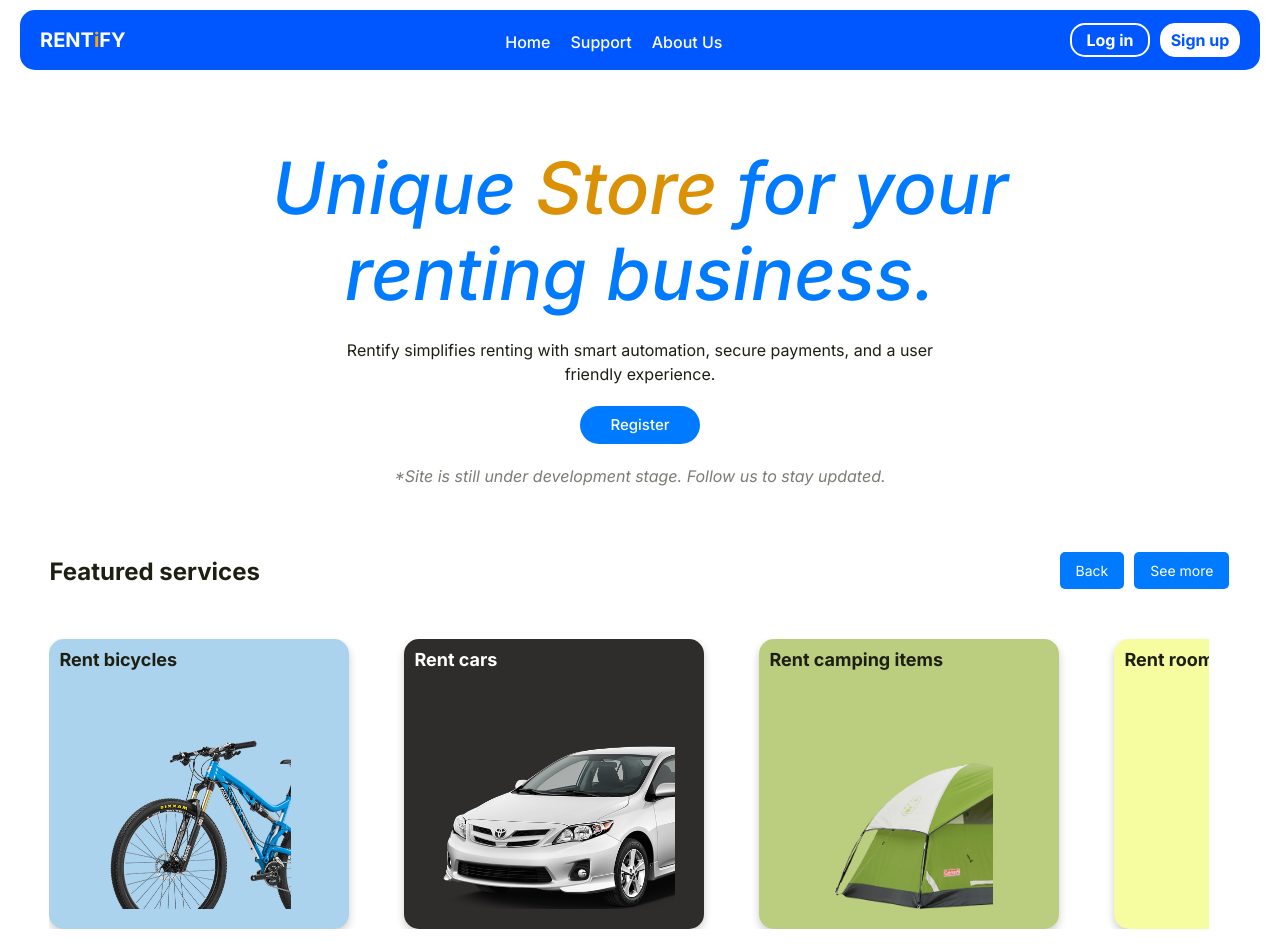
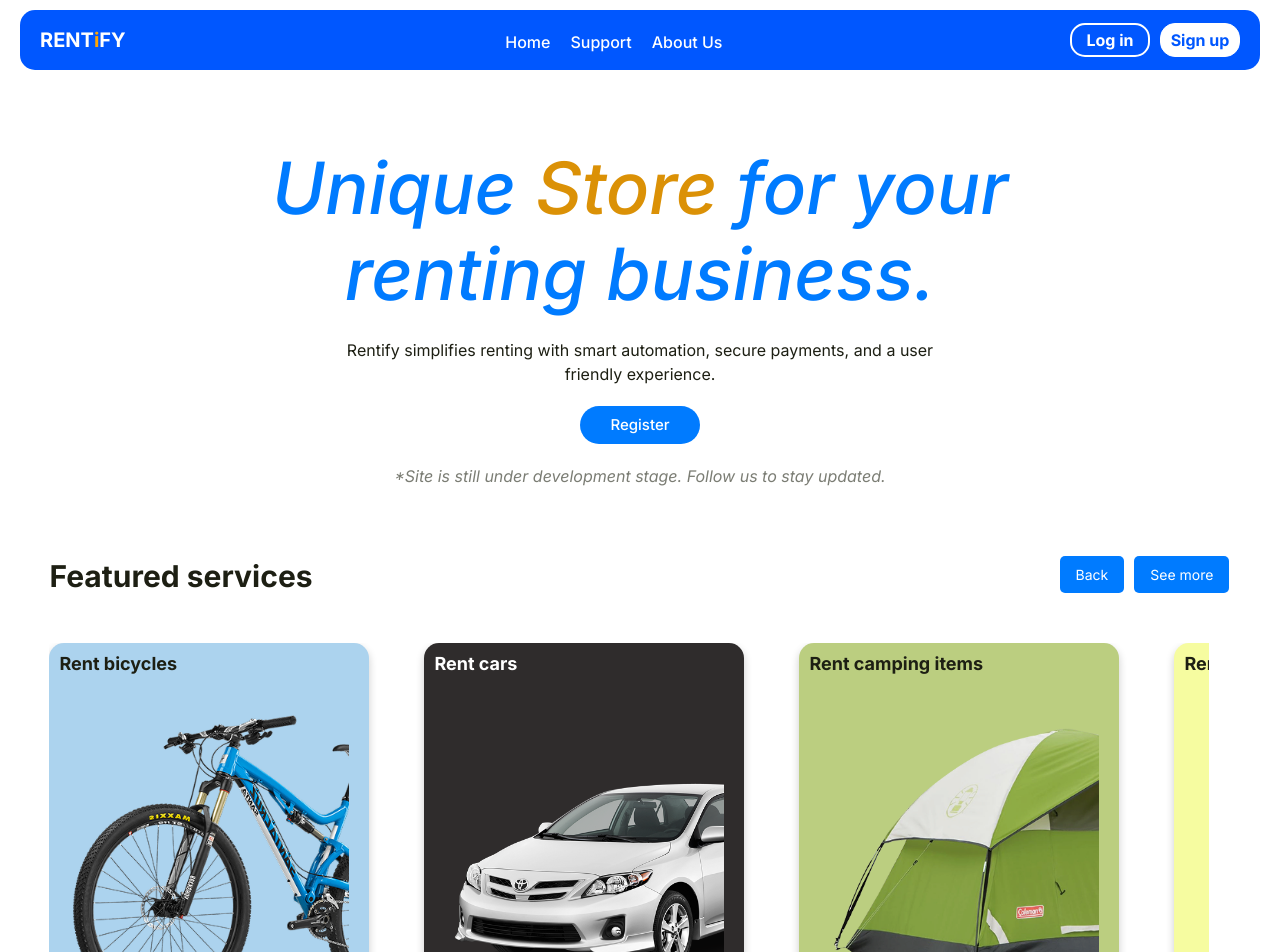
Before and after one commit to aashif-sajah/rentify, an Angular app in the folder frontend/rentify-frontend/: page /home in a window 1280 px wide. Shown: the top 952 px of the page. Built offline with nearby package versions, Linux system fonts and the light colour scheme; a web font is replaced by a local one.

Commit message:
updated home ui

```diff
--- a/frontend/rentify-frontend/src/app/pages/home/home/home.component.css
+++ b/frontend/rentify-frontend/src/app/pages/home/home/home.component.css
@@ -80,7 +80,7 @@
 
 /* Featured Services Heading */
 .featured-services h2 {
-  font-size: 24px;
+  font-size: 30px;
   font-weight: bold;
   text-align: left;
   margin-left: -220px;
@@ -91,7 +91,7 @@
   display: flex;
   justify-content: flex-end; /* Moves buttons to the right */
   align-items: center;
-  margin-top: -55px;
+  margin-top: -58px;
   margin-bottom: 50px;
   padding-right: 200px;
   position: relative;
@@ -130,9 +130,8 @@
 /* Individual Service Box */
 .service-box {
   flex: 1;
-  min-width: 300px;
-  max-width: 300px;
-  height: 290px;
+  min-width: 320px;
+  height: 350px;
   display: flex;
   flex-direction: column;
   justify-content: flex-end;
@@ -159,10 +158,10 @@
 
 /* Service Image */
 .service-box img {
-  width: 110%;
+  width: 100%;
   height: auto;
-  max-height: 170px;
-  object-fit: contain;
+  align-self: flex-end;
+  object-fit: cover;
 }
 
 /* Service Title */
```
